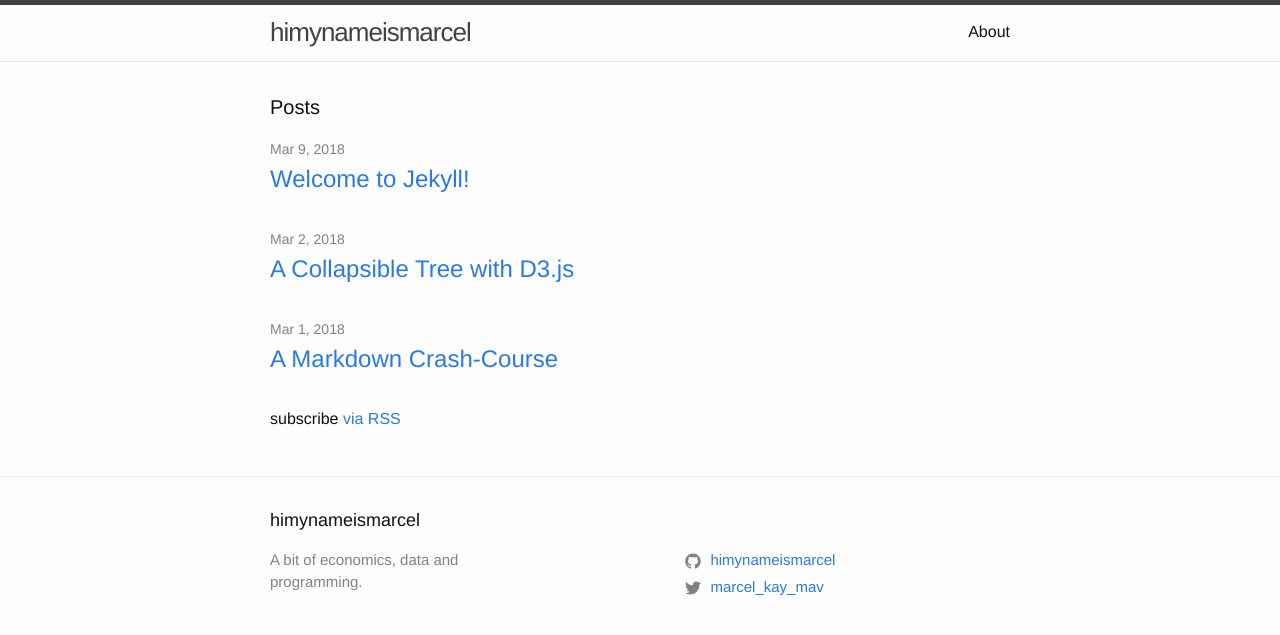
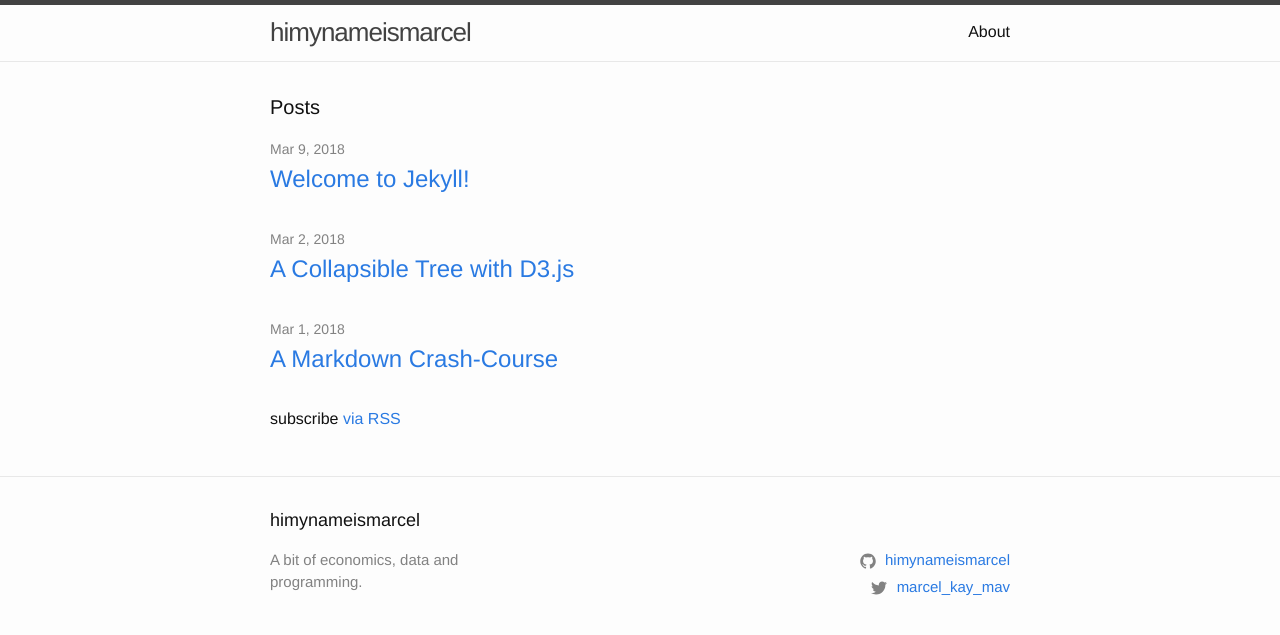
Before and after one commit to himynameismarcel/himynameismarcel.github.io, a Jekyll site: the page built from index.md, in a window 1280 px wide. Shown: the top 635 px of the page. Built offline with Jekyll 4.4.1, drawn with Linux system fonts in a browser that asks for light colours.

Commit message:
changed alignment of social links

```diff
--- a/_includes/footer.html
+++ b/_includes/footer.html
@@ -14,7 +14,7 @@
 
       </div>
 
-      <div class="footer-col footer-col-3">
+      <div align="right" class="footer-col footer-col-3">
         <ul class="social-media-list">
           {% if site.github_username %}
           <li>
```
